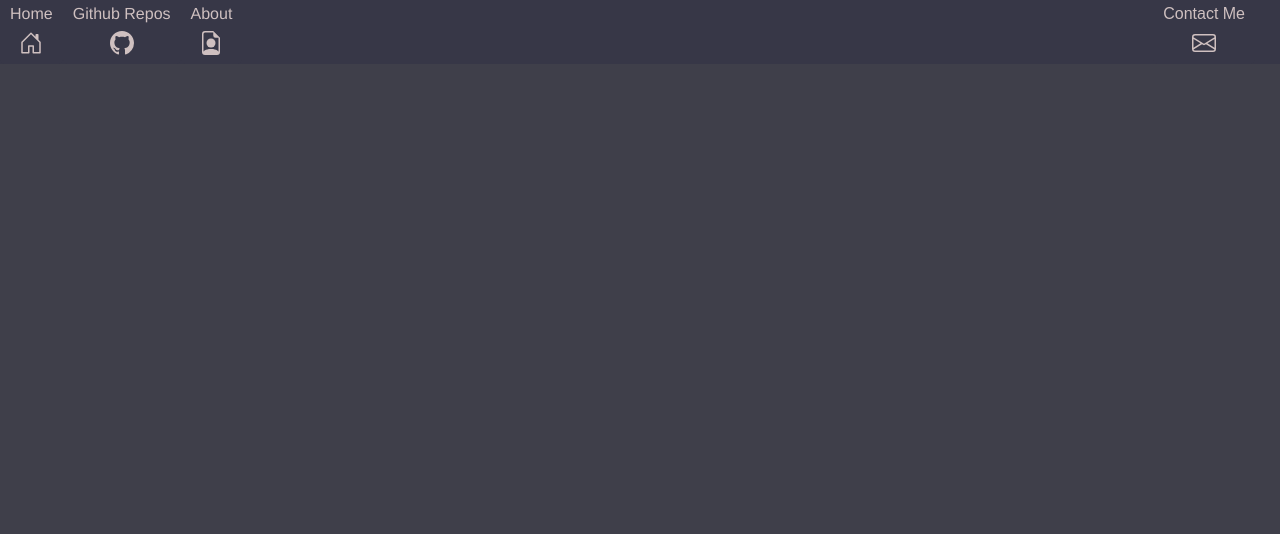
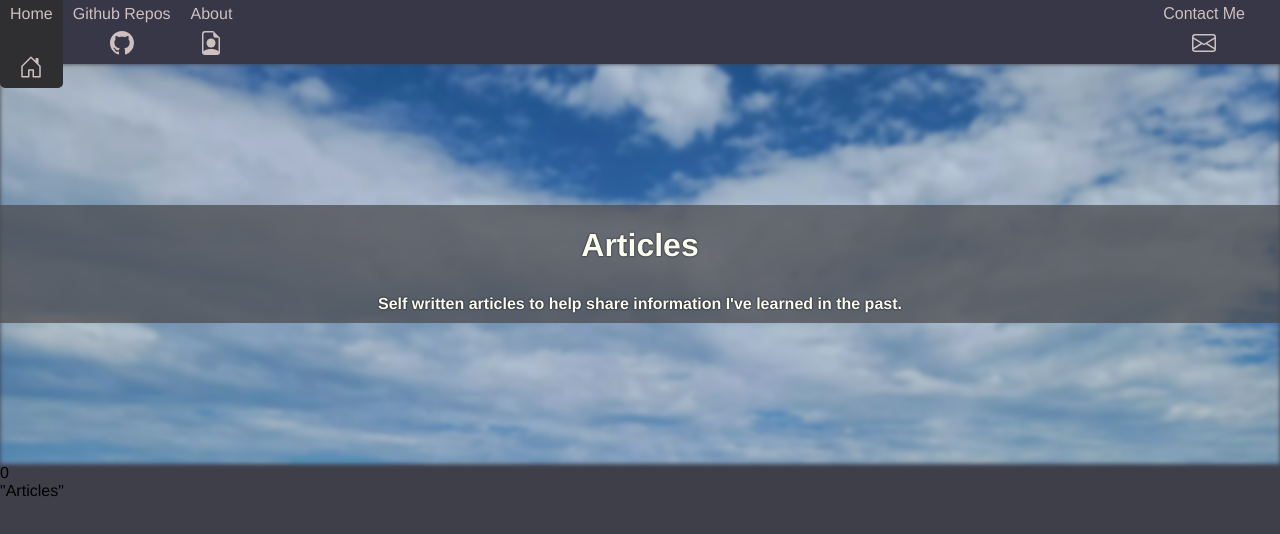
Before and after one commit to RaspberryProgramming/portfolio, a React (Create React App) app: page /articles/0 in a window 1280 px wide. Shown: the top 534 px of the page. Built offline with nearby package versions, Linux system fonts and the light colour scheme.

Commit message:
Added Articles and Article Components

```diff
--- a/src/components/App.js
+++ b/src/components/App.js
@@ -3,6 +3,8 @@ import { BrowserRouter, Route, Switch } from 'react-router-dom';
 import "./css/App.css";
 import Navigation from './Navigation';
 import Github from './Github';
+import Articles from './Articles';
+import Article from './Article';
 import About from './About';
 import Intro from './Intro';
 
@@ -16,6 +18,7 @@ const App = (props) => {
             <Route path="/" exact component={Intro} />
             <Route path="/github" render={(props) => <Github {...props} />} />
             <Route path="/about" component={About} />
+            <Route path="/articles" component={Articles} />
           </Switch>
         </div>
       </div>
--- /dev/null
+++ b/src/components/Article.js
@@ -0,0 +1,12 @@
+import React from 'react';
+import './css/Articles.css';
+
+const Article = ({match}) => {
+    return (
+        <div>
+            "Article: " {match}
+        </div>
+        );
+}
+
+export default Article;
--- /dev/null
+++ b/src/components/Articles.js
@@ -0,0 +1,53 @@
+import React from 'react';
+import './css/Articles.css';
+import Theater from './subcomponents/Theater';
+import Article from './Article';
+import { Route, Link } from 'react-router-dom';
+
+
+class Articles extends React.Component {
+  /**
+   * Articles -
+   */
+
+  componentDidMount() {
+
+    document.title = "Articles";
+
+  }
+
+  renderArticles() {
+
+      return (
+          <div>
+              "Articles"
+          </div>
+      );
+  }
+
+  article(match) {
+      return (
+        <div>
+            {match.params.id}
+        </div>
+        );
+  }
+
+  render() {
+
+    return (
+      <div className="Articles">
+          <Theater
+            title="Articles"
+            description="Self written articles to help share information I've learned in the past."
+            extraClasses="h-50v"
+          />
+          <Route path="/articles/:id" render={({match})=>{return this.article(match)}} />
+          {this.renderArticles()}
+      </div>
+    );
+  }
+}
+
+
+export default Articles;
```
Also changed, not shown: src/components/css/Articles.css (added), 1 other file (tests, documents, lock files or other folders).
